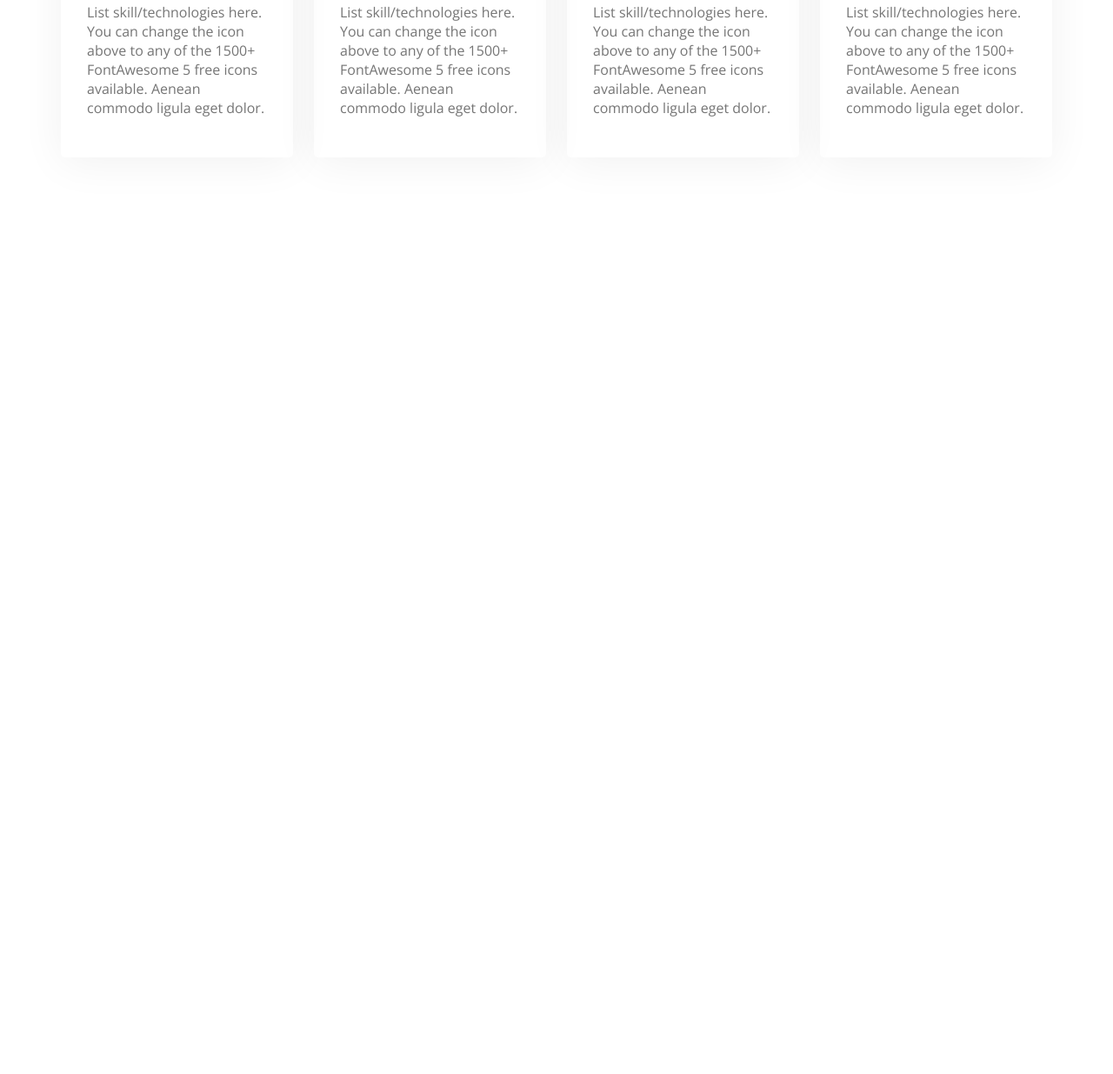
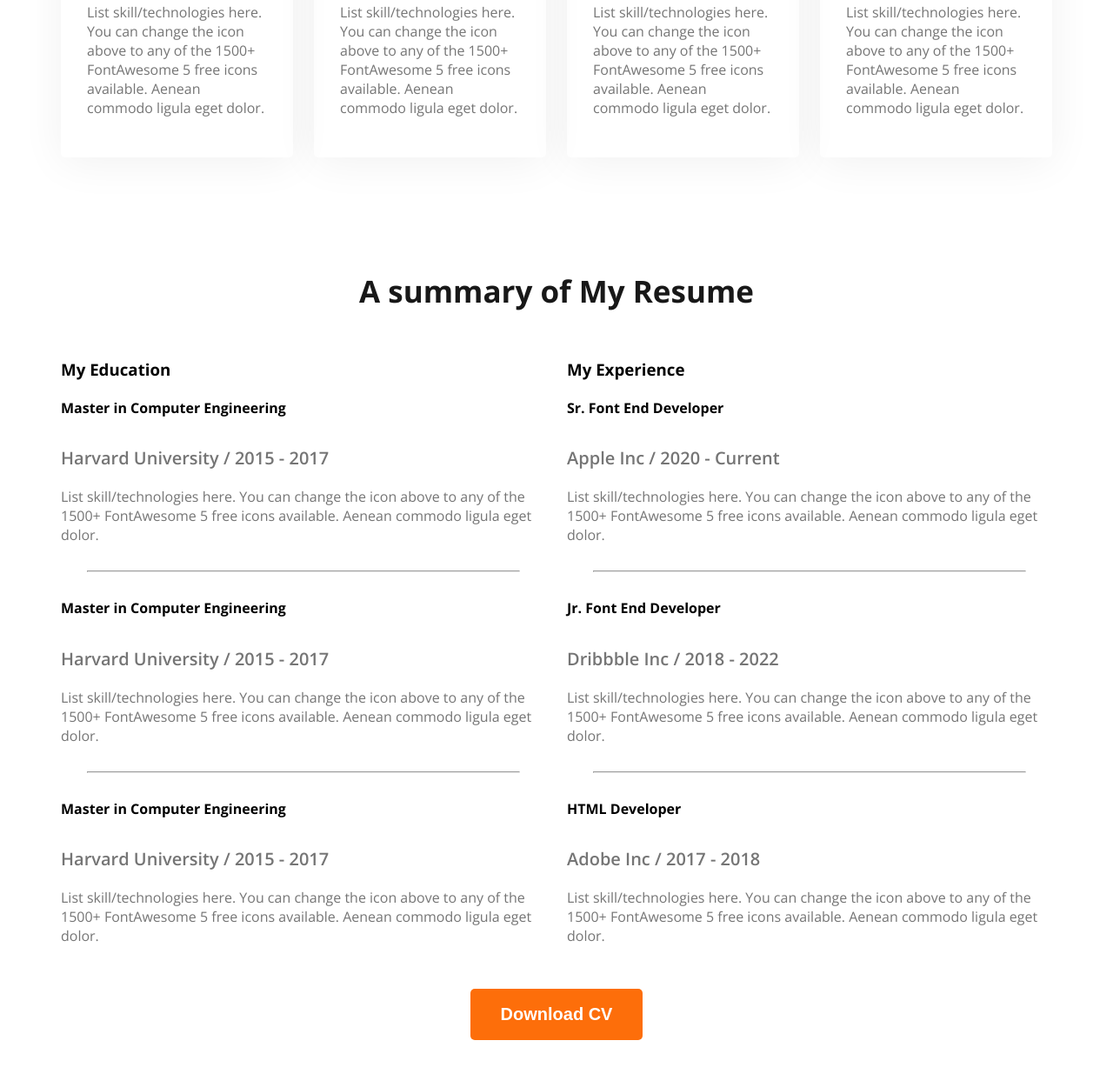
Before and after one commit to alpharabbit9/my-portfolio, a plain HTML site: page index.html in a window 1280 px wide. Shown: the part 2092-3327 px from the top of the page at 87% size. Before the commit the page ends 2403 px from the top, so only its background shows below. Drawn offline with nearby package versions, Linux system fonts and the light colour scheme.

Commit message:
another section added

```diff
--- a/Style/portfolio.css
+++ b/Style/portfolio.css
@@ -156,3 +156,27 @@ main section{
 .section-description{
     width: 909px;
 }
+
+/* resume styles */
+
+.resume-container{
+    display: flex;
+    gap: 24px;
+}
+.experience-subtitle{
+    font-size: 20px;
+    font-weight: 600;
+    margin-bottom: 20px;
+}
+
+.experience-description , .experience-subtitle{
+    color:#757575;
+
+}
+
+.resume hr{
+    margin: 30px;
+}
+.resume-download-cv{
+    margin-top: 50px;
+}
--- a/index.html
+++ b/index.html
@@ -87,6 +87,64 @@
             </div>
         </section>
 
+        <section class="resume">
+            <h3 class="section-title text-center">A summary of My Resume</h3>
+        <div class="resume-container">
+            <div class="resume-column">
+                <h3 class="resume-column-title">My Education</h3>
+                <div class="experience">
+                    <h4 class="experience-title">Master in Computer Engineering</h4>
+                    <h5 class="experience-subtitle">Harvard University / 2015 - 2017</h5>
+                    <div class="experience-description">List skill/technologies here. You can change the icon above
+                        to any of the 1500+ FontAwesome 5 free icons available. Aenean commodo ligula eget dolor.</div>
+                </div>
+                <hr>
+                <div class="experience">
+                    <h4 class="experience-title">Master in Computer Engineering</h4>
+                    <h5 class="experience-subtitle">Harvard University / 2015 - 2017</h5>
+                    <div class="experience-description">List skill/technologies here. You can change the icon above
+                        to any of the 1500+ FontAwesome 5 free icons available. Aenean commodo ligula eget dolor.</div>
+                </div>
+                <hr>
+                <div class="experience">
+                    <h4 class="experience-title">Master in Computer Engineering</h4>
+                    <h5 class="experience-subtitle">Harvard University / 2015 - 2017</h5>
+                    <div class="experience-description">List skill/technologies here. You can change the icon above
+                        to any of the 1500+ FontAwesome 5 free icons available. Aenean commodo ligula eget dolor.</div>
+                </div>
+            </div>
+            <div class="resume-column">
+                <h3 class="resume-column-title">My Experience</h3>
+                <div class="experience">
+                    <h4 class="experience-title">Sr. Font End Developer</h4>
+                    <h5 class="experience-subtitle">Apple Inc / 2020 - Current</h5>
+                    <div class="experience-description">List skill/technologies here. You can change the icon above
+                        to any of the 1500+ FontAwesome 5 free icons available. Aenean commodo ligula eget dolor.</div>
+                </div>
+                <hr>
+                <div class="experience">
+                    <h4 class="experience-title">Jr. Font End Developer</h4>
+                    <h5 class="experience-subtitle">Dribbble Inc / 2018 - 2022</h5>
+                    <div class="experience-description">List skill/technologies here. You can change the icon above
+                        to any of the 1500+ FontAwesome 5 free icons available. Aenean commodo ligula eget dolor.</div>
+                </div>
+                <hr>
+                <div class="experience">
+                    <h4 class="experience-title">HTML Developer</h4>
+                    <h5 class="experience-subtitle">Adobe Inc / 2017 - 2018</h5>
+                    <div class="experience-description">List skill/technologies here. You can change the icon above
+                        to any of the 1500+ FontAwesome 5 free icons available. Aenean commodo ligula eget dolor.</div>
+                </div>
+            </div>
+        </div>
+        <div class="text-center resume-download-cv">
+            <button class="btn-primary">Download CV</button>
+
+        </div>
+        </section>
+
+
+
     </main>
     <footer></footer>
 </body>
```
